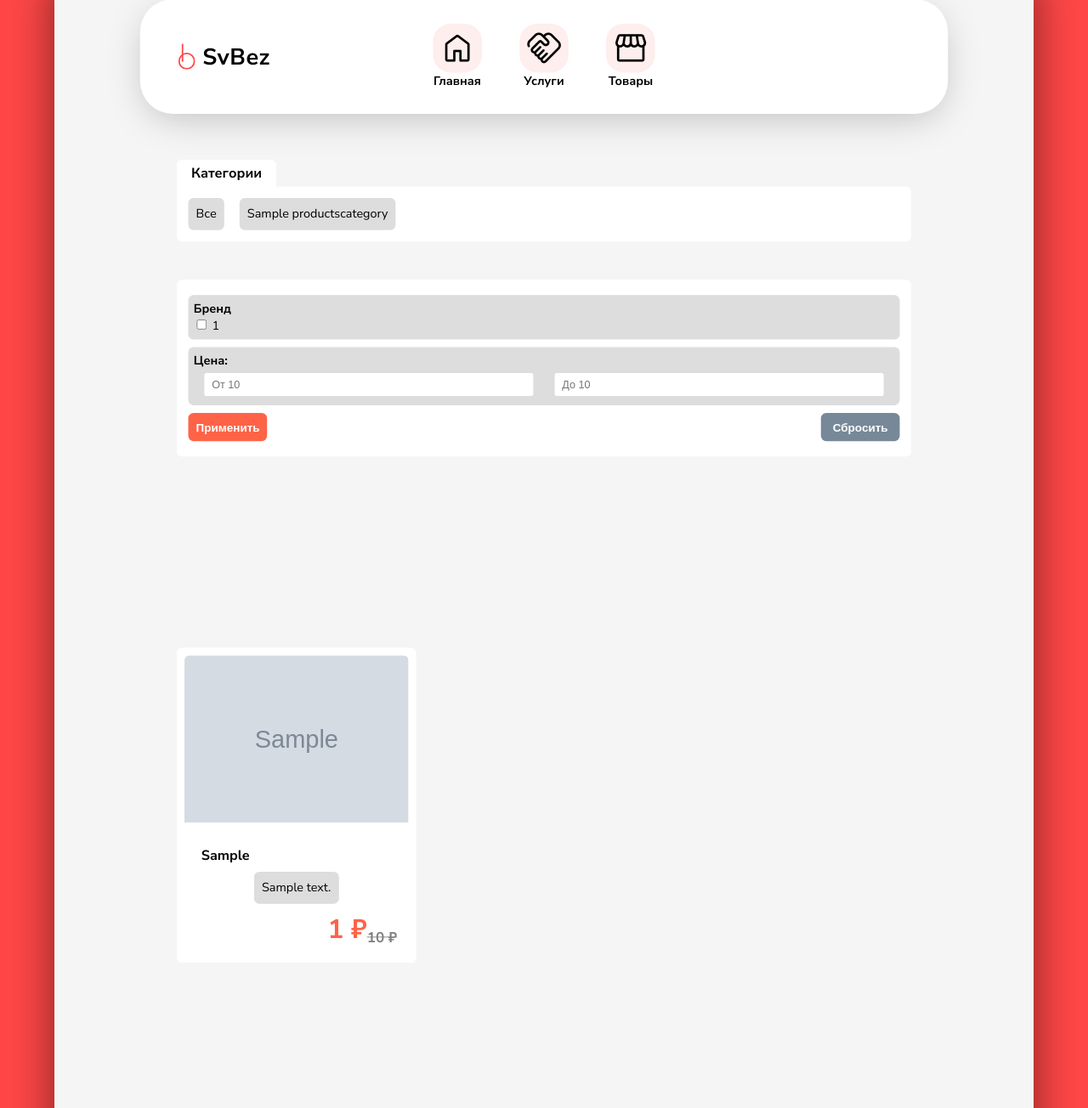
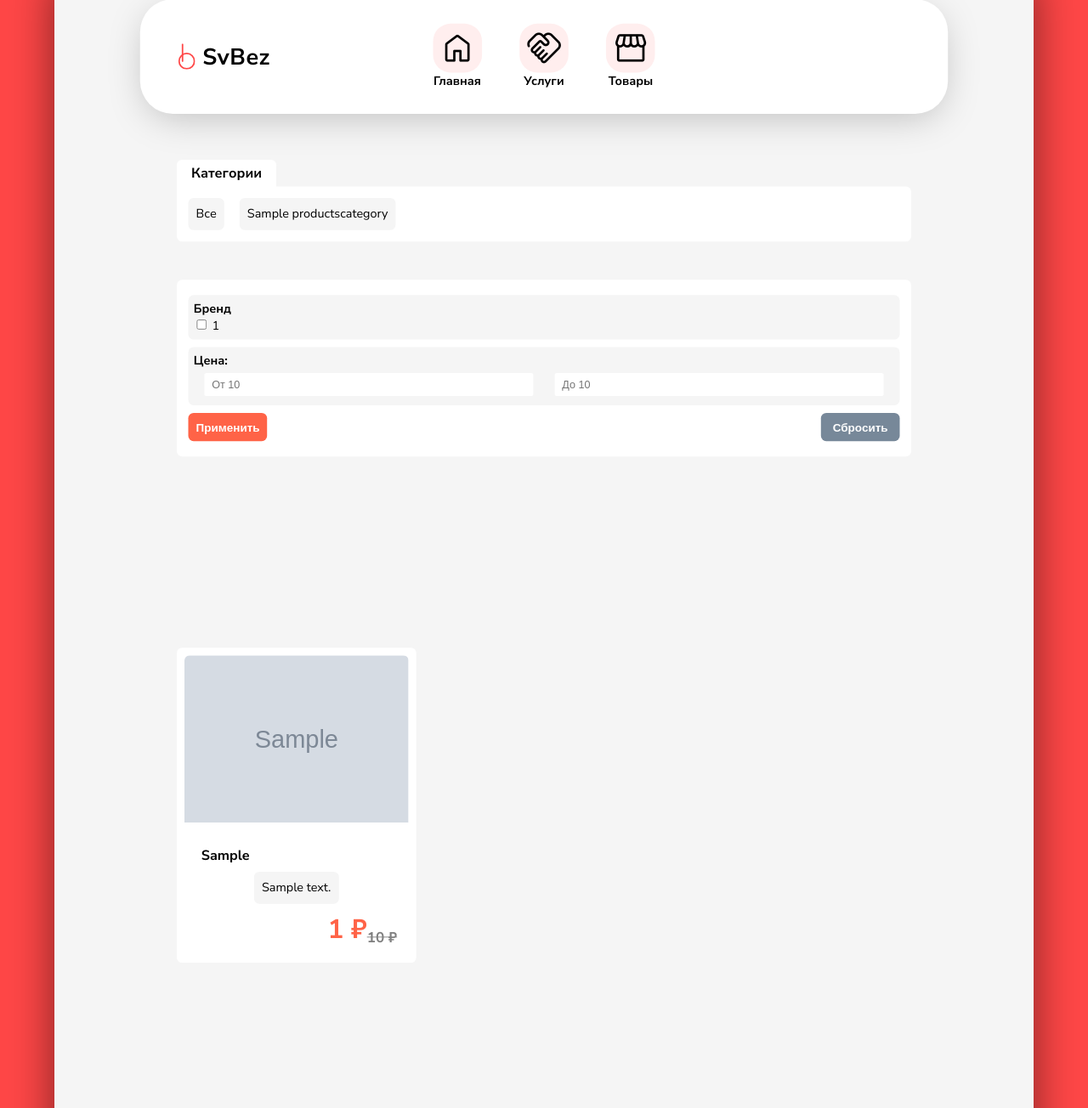
Before and after one commit to igor-73r/sv-bez, a Django app: page /store/ in a window 1280 px wide. Shown: the part 186-1490 px from the top of the page at 85% size. Run offline with Django 4.2, Linux system fonts and the light colour scheme; tables that the repository leaves empty hold one stand-in row (values such as "Sample post"); grey boxes marked "Sample" are stand-in pictures.

Commit message:
store-colors-change

```diff
--- a/SvbezDjangoWeb/SvbezDjangoWeb/settings.py
+++ b/SvbezDjangoWeb/SvbezDjangoWeb/settings.py
@@ -24,7 +24,7 @@ BASE_DIR = Path(__file__).resolve().parent.parent
 SECRET_KEY = SECRET_KEY_VALUE
 
 # SECURITY WARNING: don't run with debug turned on in production!
-DEBUG = False
+DEBUG = True
 
 ALLOWED_HOSTS = ["127.0.0.1", "localhost"]
 
--- a/SvbezDjangoWeb/static/css/product_card.css
+++ b/SvbezDjangoWeb/static/css/product_card.css
@@ -33,6 +33,7 @@ section.cards .card img {
 
 .text{
     white-space: pre-wrap;
+    background: var(--clr3);
     /*font-size: 20px;*/
     /*margin: 50px;*/
 }
@@ -82,7 +83,7 @@ section.categories {
 section.categories .category_block {
     position: relative;
     /*height: calc();*/
-    background: var(--clr1);
+    background: var(--clr3);
     border-radius: var(--border-radius);
     padding: 10px;
     margin: 10px;
@@ -173,7 +174,7 @@ input[type="checkbox"] {
 .item {
     margin: 10px 5px;
     padding: 7px;
-    background-color: var(--clr1);
+    background-color: var(--clr3);
     border-radius: var(--border-radius);
 }
 
--- a/SvbezDjangoWeb/templates/base.html
+++ b/SvbezDjangoWeb/templates/base.html
@@ -70,7 +70,7 @@
 
 </body>
 
-<script src="http://code.jquery.com/jquery-latest.min.js"></script>
+<script src="https://code.jquery.com/jquery-latest.min.js"></script>
 <script type="text/javascript" src="{% static 'js/jquery.cookies.js' %}"></script>
 <script src="{% static 'js/base.js' %}"></script>
 
```
